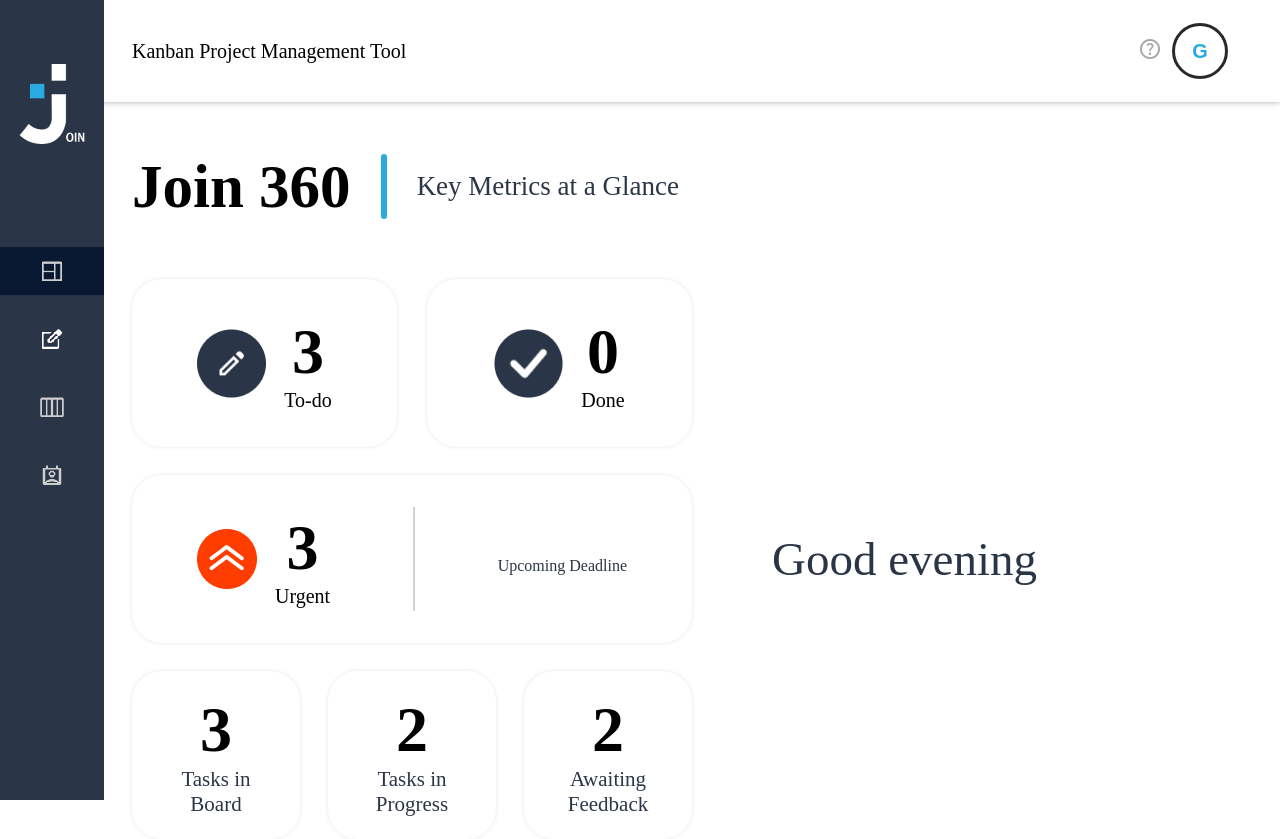
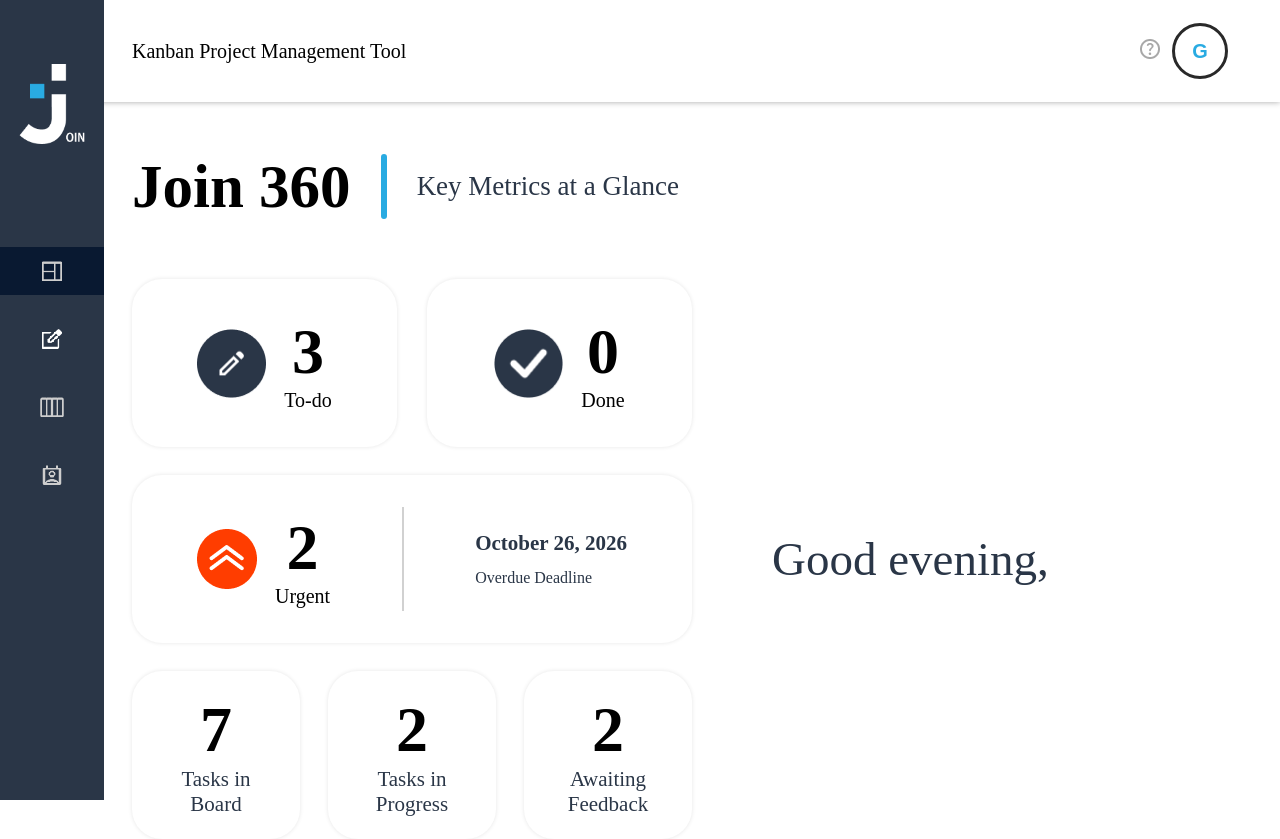
Before and after one commit to devcontain/join-angular, an Angular app: page /summary in a window 1280 px wide. Built offline with nearby package versions, Linux system fonts and the light colour scheme.

Commit message:
summary: implement reactive task statistics, priority tracking, deadline calculations, overdue detection, localized date formatting, and time-based greetings

```diff
--- a/src/app/features/summary/summary.html
+++ b/src/app/features/summary/summary.html
@@ -32,7 +32,7 @@
                 <div class="summary-urgent">
                     <img src="assets/images/urgent_img.png">
                     <div class="summary-urgent-numbers">
-                        <h3 id="summary_urgent">{{ todocount() }}</h3>
+                        <h3 id="summary_urgent">{{ urgentcount() }}</h3>
                         <span>Urgent</span>
                     </div>
                 </div>
@@ -40,14 +40,14 @@
                 <div class="summary-urgent-spacer"></div>
 
                 <div class="summary-upcoming-deadline">
-                    <h3 id="summary_deadline"></h3>
-                    <span id="summary_deadline_string">Upcoming Deadline</span>
+                    <h3 id="summary_deadline">{{ deadlineDateEn() }}</h3>
+                    <span id="summary_deadline_string">{{ deadlineText() }}</span>
                 </div>
             </a>
 
             <div class="summary-board-progress-flex">
                 <a href="board.html" class="summary-board-progress summary-board-progressl">
-                    <h3 id="summary_in_board">{{ todocount() }}</h3>
+                    <h3 id="summary_in_board">{{ tasksInBoard() }}</h3>
                     <span>Tasks in <br> Board</span>
                 </a>
 
--- a/src/app/features/summary/summary.ts
+++ b/src/app/features/summary/summary.ts
@@ -8,21 +8,97 @@ import { Task } from '../../core/services/task';
   templateUrl: './summary.html',
 })
 export class Summary {
+  readonly taskservice = inject(Task);
+
   readonly greeting = this.getGreeting();
-  readonly taskservice = inject(Task);
   readonly todocount = computed(() => this.taskservice.todo().length);
   readonly donecount = computed(() => this.taskservice.done().length);
   readonly progresscount = computed(() => this.taskservice.tasksinprogress().length);
   readonly awaitcount = computed(() => this.taskservice.awaitingfeedback().length);
 
+  readonly tasksInBoard = computed(() =>
+    this.taskservice.todo().length +
+    this.taskservice.tasksinprogress().length +
+    this.taskservice.awaitingfeedback().length +
+    this.taskservice.done().length
+  );
+
+  readonly urgentcount = computed(() =>
+    this.taskservice.todo().filter(task => task.prio === 'urgent').length +
+    this.taskservice.tasksinprogress().filter(task => task.prio === 'urgent').length +
+    this.taskservice.awaitingfeedback().filter(task => task.prio === 'urgent').length
+  );
+
+  readonly openTasks = computed(() => [
+    ...this.taskservice.todo(),
+    ...this.taskservice.tasksinprogress(),
+    ...this.taskservice.awaitingfeedback()
+  ]);
+
+  readonly nextDeadline = computed(() => {
+    const dates = this.openTasks()
+      .map(task => this.parseDate(task.date))
+      .filter(date => date !== null);
+
+    if (dates.length === 0) return null;
+
+    return new Date(Math.min(...dates.map(date => date.getTime())));
+  });
+
+  private parseDate(value: string): Date | null {
+    const [day, month, year] = value.split('/').map(Number);
+    const date = new Date(year, month - 1, day);
+
+    if (date.getFullYear() !== year ||
+      date.getMonth() !== month - 1 ||
+      date.getDate() !== day) return null;
+
+    return date;
+  }
+
+  readonly deadlineText = computed(() => {
+    const deadline = this.nextDeadline();
+
+    if (!deadline) return 'No Upcoming Deadline';
+
+    const today = new Date();
+    today.setHours(0, 0, 0, 0);
+
+    if (deadline < today) return 'Overdue Deadline';
+
+    return 'Upcoming Deadline';
+  });
+
+  readonly deadlineDateEn = computed(() => {
+    const deadline = this.nextDeadline();
+
+    if (!deadline) return '';
+
+    return deadline.toLocaleDateString('en-US', {
+      month: 'long',
+      day: 'numeric',
+      year: 'numeric'
+    });
+  });
+
+  readonly deadlineDateDe = computed(() => {
+    const deadline = this.nextDeadline();
+
+    if (!deadline) return '';
+
+    return deadline.toLocaleDateString('de-DE', {
+      day: '2-digit',
+      month: 'long',
+      year: 'numeric'
+    });
+  });
+
   private getGreeting(): string {
     const hour = new Date().getHours();
 
-    if (hour >= 18) return 'Good evening';
-    if (hour >= 12) return 'Good afternoon';
+    if (hour >= 18) return 'Good evening,';
+    if (hour >= 12) return 'Good afternoon,';
 
-    return 'Good morning';
+    return 'Good morning,';
   }
-
-
 }
```
